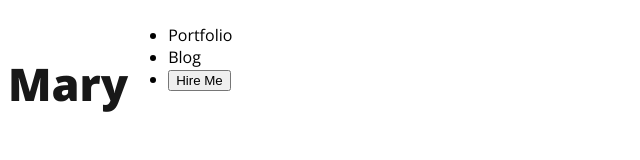
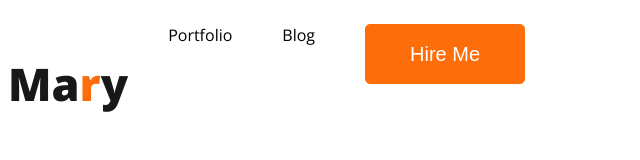
Before and after one commit to Anjuman-ara2828/webdeveloper-portfolio, a plain HTML site: page index.html in a window 1280 px wide. Shown: the whole page, without its empty margins (0-640 px from the left). Drawn offline with nearby package versions, Linux system fonts and the light colour scheme.

Commit message:
btn-primary added

```diff
--- a/index.html
+++ b/index.html
@@ -12,11 +12,11 @@
 <body>
     <header>
     <nav>
-      <h3 class="nav-title">Ma<span class="">r</span>y</h3>
+      <h3 class="nav-title">Ma<span class="text-primary">r</span>y</h3>
       <ul>
         <li>Portfolio</li>
         <li>Blog</li>
-        <li><button>Hire Me</button></li>
+        <li><button class="btn-primary">Hire Me</button></li>
       </ul>
     </nav>
     </header>
--- a/styles/portfolio.css
+++ b/styles/portfolio.css
@@ -2,6 +2,20 @@
 body{
     font-family: 'Open Sans', sans-serif;
 
+}
+.text-primary{
+    color: #FD6E0A;
+}
+.btn-primary{
+    border-radius: 5px;
+    background: #FD6E0A;
+    border: 1px solid #FD6E0A;
+    width: 160px;
+    height: 60px;
+    font-size: 20px;
+    font-weight: 700px;
+    color: #FFF;
+    padding: 18px 35px;
 }
 /* nav related styles */
 nav{
@@ -12,3 +26,15 @@ nav{
     font-size: 45px;
     font-weight: 800;
 }
+
+nav >ul{
+    display: flex;
+}
+nav li {
+    list-style: none;
+    margin-right: 50px;
+}
+nav a{
+    text-decoration: none;
+    color: #474747;
+}
```
